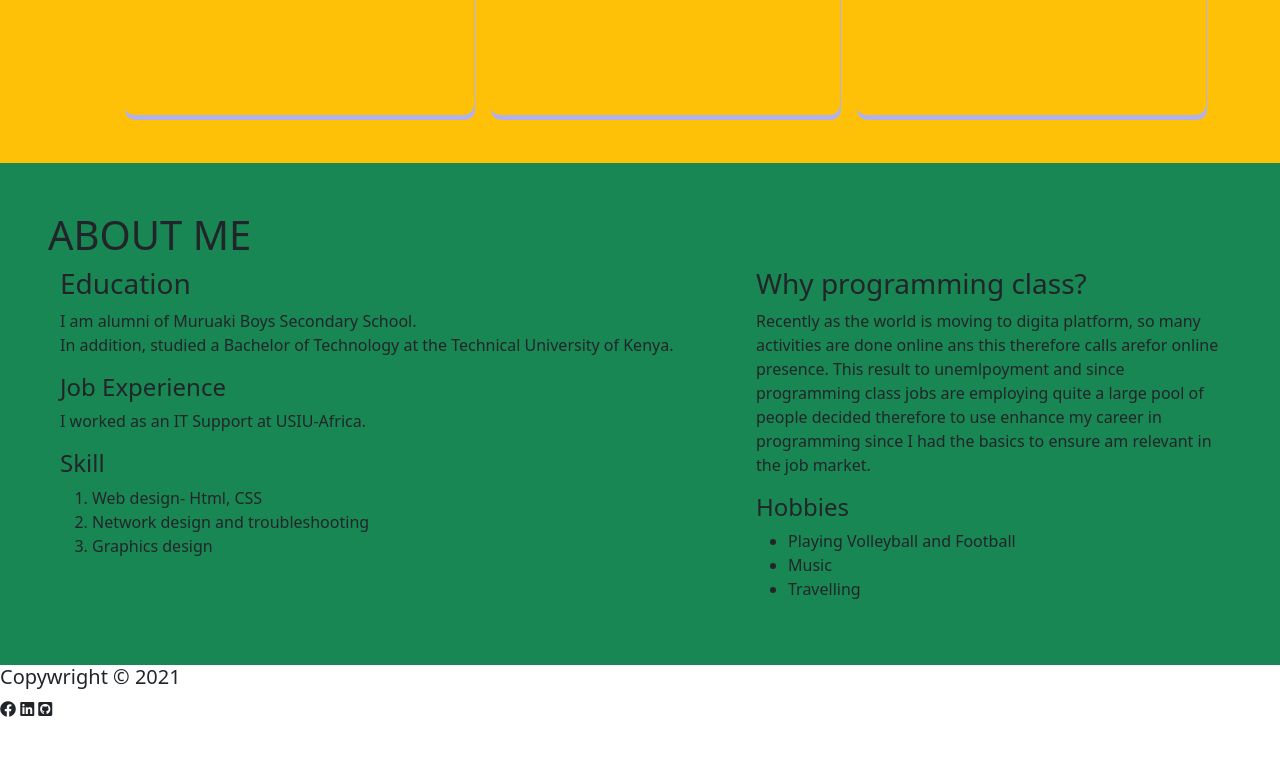
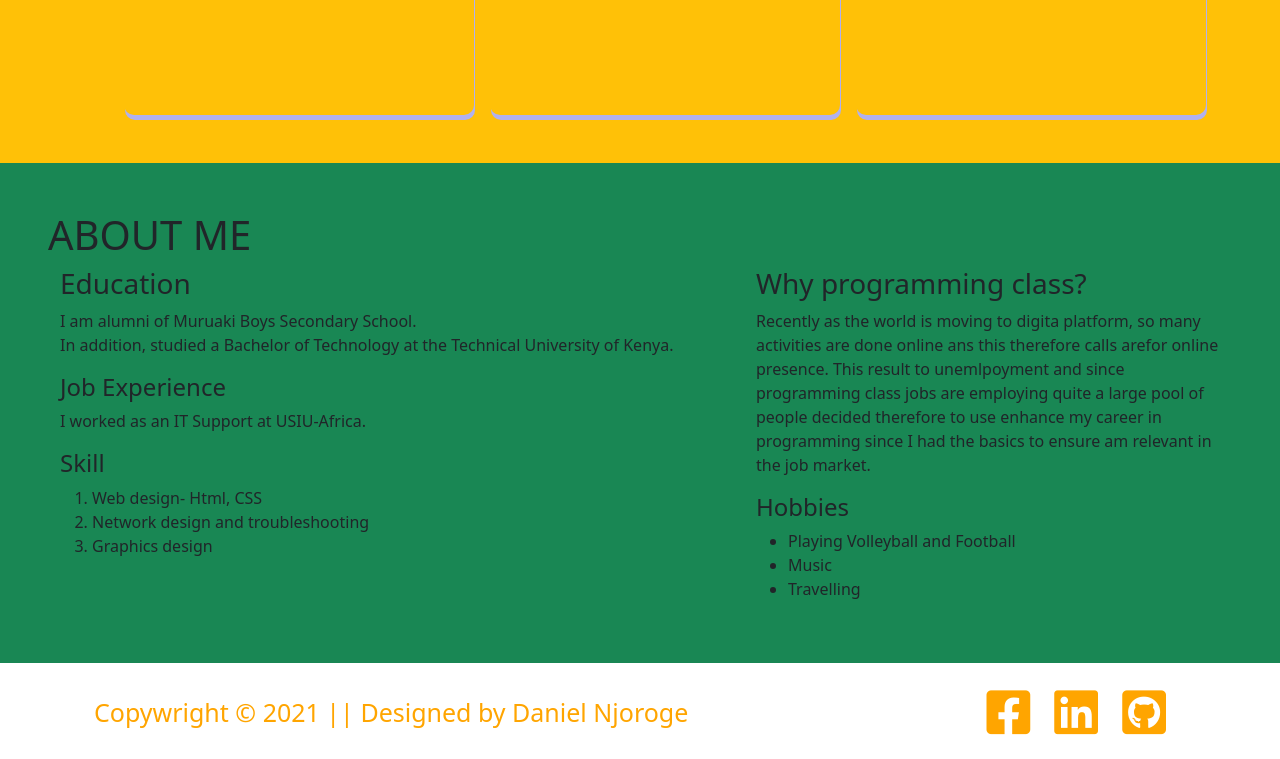
Before and after one commit to danknjoroge/Portfolio, a plain HTML site: page index.html in a window 1280 px wide. Shown: the part 1291-2050 px from the top of the page. Before the commit the page ends 2012 px from the top, so only its background shows below. Drawn offline with nearby package versions, Linux system fonts and the light colour scheme.

Commit message:
styled footer components

```diff
--- a/index.html
+++ b/index.html
@@ -122,7 +122,7 @@
     </section>
 
     <!-- skills,about me-section -->
-    <section class="bg-success">
+    <section class="bg-success abt">
 
        <div class="p-5">
         <h1>ABOUT ME</h1>
@@ -173,13 +173,16 @@
        </div>
     </section>
 
-    <footer>
-        <h5>Copywright &copy 2021</h5>
-        <div>
-            <i class="fab fa-facebook"></i>
-            <i class="fab fa-linkedin"></i>
-            <i class="fab fa-github-square"></i>
+    <!-- footer section -->
+    <footer class="container p-4 foote">
+        <div class="footer ">
+            <i class="fab fa-facebook-square fb"></i>
+            <i class="fab fa-linkedin ln"></i>
+            <i class="fab fa-github-square gt"></i>
         </div>
+
+        <h5>Copywright &copy 2021  || Designed by Daniel Njoroge</h5>
+
 
 
     </footer>
--- a/style.css
+++ b/style.css
@@ -31,6 +31,9 @@
 
 
 /* skill section */
+.abt{
+    height:500px;
+}
 .about{
     display: flex;
     justify-content: space-between;
@@ -42,5 +45,25 @@
 }
 .fb{
     font-size: 50px;
-    color: black;
+    color: orange;
+
 }
+.ln{
+    font-size: 50px;
+    color: orange;
+}
+.gt{
+    font-size: 50px;
+    color: orange;
+}
+.gt, .fb, .ln{
+    margin-right: 20px;
+}
+.footer {
+    float: right;
+}
+.foote>h5{
+    color: orange !important;
+    font-size:25px;
+    margin-top: 10px;
+}
```
